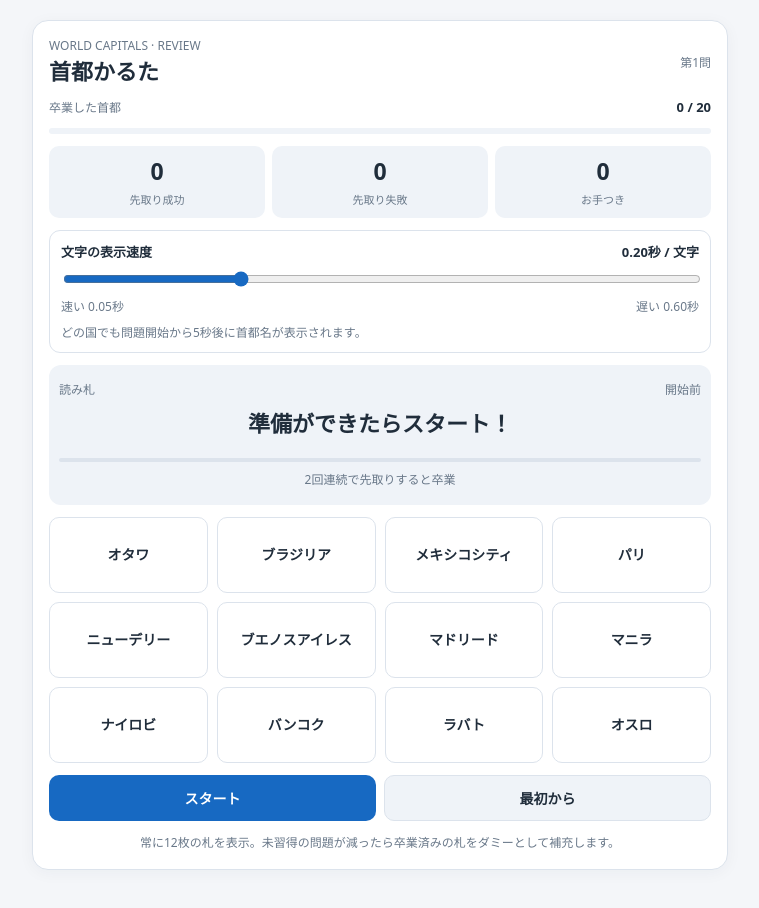
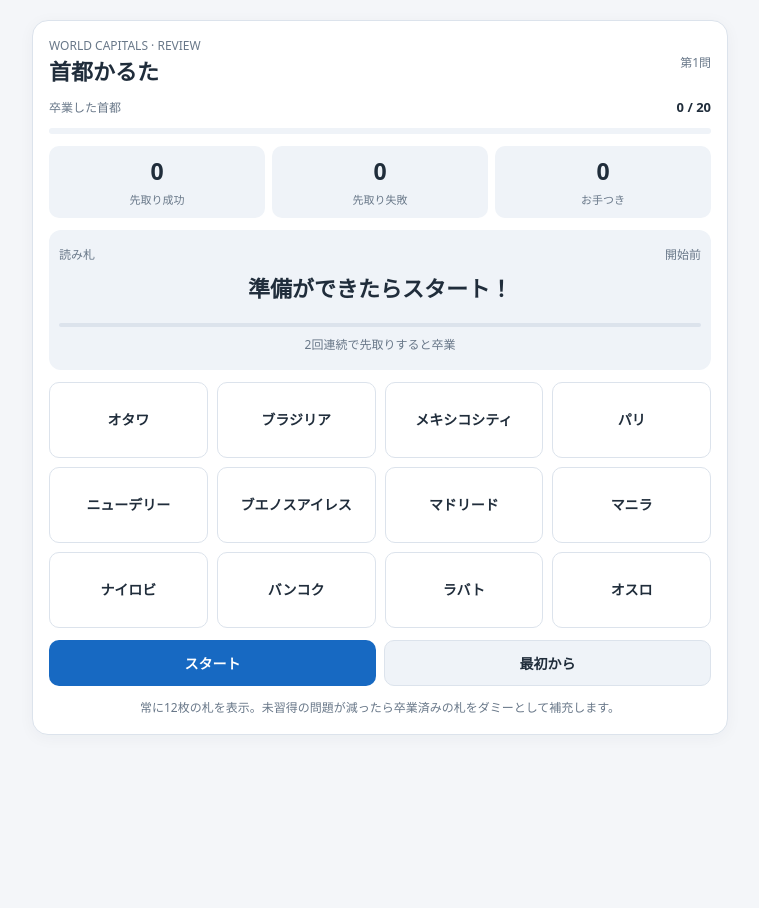
Before and after one commit to gituser1005/karuta, a plain HTML site: page capital-karuta.html in a window 1280 px wide. Shown: the whole page, without its empty margins (260-1019 px from the left). After the commit the page ends 800 px from the top, so only its background shows below. Drawn offline with Linux system fonts and the light colour scheme.

Commit message:
Fix reading speed at 0.4 seconds and remove speed controls

```diff
--- a/capital-karuta.html
+++ b/capital-karuta.html
@@ -14,7 +14,6 @@ main{max-width:720px;margin:20px auto;padding:0 12px 24px}
 .muted{color:var(--muted);font-size:12px}.heading{font-size:22px;font-weight:800}
 .track{height:6px;border-radius:99px;background:var(--panel);overflow:hidden}.track>div{height:100%;width:0;background:var(--green);transition:width .2s}
 .stats{display:grid;grid-template-columns:repeat(3,minmax(0,1fr));gap:7px}.stat{background:var(--panel);border-radius:10px;text-align:center;padding:9px 3px}.stat strong{font-size:23px;display:block;font-variant-numeric:tabular-nums}.stat span{font-size:11px;color:var(--muted)}
-.settings{border:1px solid var(--border);border-radius:11px;padding:11px;display:grid;gap:8px}input[type=range]{width:100%;accent-color:var(--accent)}
 .reader{background:var(--panel);border-radius:12px;padding:14px 10px;text-align:center;display:grid;gap:9px;min-height:140px;align-content:center}.sentence{font-size:clamp(17px,4vw,22px);font-weight:750;line-height:1.5;min-height:42px;overflow-wrap:anywhere}.clockline{height:4px;background:var(--border);border-radius:8px;overflow:hidden}.clockline>div{height:100%;width:0;background:var(--green)}.status{color:var(--muted);font-size:12px;min-height:20px;line-height:1.5}
 .cards{display:grid;grid-template-columns:repeat(3,minmax(0,1fr));gap:7px}.tile{font:inherit;color:var(--text);background:var(--card);border:1px solid var(--border);border-radius:10px;padding:6px 3px;min-height:68px;line-height:1.3;font-size:clamp(11px,2.8vw,14px);font-weight:650;overflow-wrap:anywhere;cursor:pointer;touch-action:manipulation}.tile:disabled{cursor:default}.tile:not(:disabled):active{transform:scale(.97)}.tile.bad{border-color:#c9694e;background:#cd694b2e}.tile.good{border:2px solid var(--green);background:#16a76524}.tile.bye{border:2px solid var(--green);background:#16a76535}
 .buttons{display:flex;gap:8px}.btn{flex:1;font:inherit;font-weight:700;font-size:14px;padding:12px 8px;border-radius:10px;border:1px solid var(--border);background:var(--panel);color:var(--text);cursor:pointer}.btn.primary{background:var(--accent);color:#fff;border-color:transparent}.btn:disabled{opacity:.45;cursor:default}.hidden{display:none!important}.results{text-align:center;padding:18px 8px;display:grid;gap:12px}
@@ -28,7 +27,6 @@ main{max-width:720px;margin:20px auto;padding:0 12px 24px}
   <div class="spread"><span class="muted">卒業した首都</span><strong id="mastered" style="font-size:13px">0 / 20</strong></div>
   <div class="track"><div id="progress"></div></div>
   <div class="stats"><div class="stat"><strong id="early">0</strong><span>先取り成功</span></div><div class="stat"><strong id="late">0</strong><span>先取り失敗</span></div><div class="stat"><strong id="wrong">0</strong><span>お手つき</span></div></div>
-  <div class="settings"><div class="spread"><strong style="font-size:13px">文字の表示速度</strong><strong id="speed-text" style="font-size:13px">0.20秒 / 文字</strong></div><input id="speed" type="range" min="50" max="600" step="25" value="200" aria-label="文字の表示速度"><div class="spread muted"><span>速い 0.05秒</span><span>遅い 0.60秒</span></div><div class="muted">どの国でも問題開始から5秒後に首都名が表示されます。</div></div>
   <div id="play" style="display:grid;gap:12px"><div class="reader"><div class="spread"><span class="muted">読み札</span><span class="muted" id="clock">開始前</span></div><div class="sentence" id="sentence">準備ができたらスタート！</div><div class="clockline"><div id="timefill"></div></div><div class="status" id="status" aria-live="polite">2回連続で先取りすると卒業</div></div><div class="cards" id="cards"></div><div class="buttons"><button class="btn primary" id="start">スタート</button><button class="btn" id="reset">最初から</button></div></div>
   <div id="finish" class="results hidden"><div style="font-size:36px">🏆</div><div style="font-size:23px;font-weight:800">全20か国を卒業！</div><div id="summary" style="font-size:14px;line-height:1.9"></div><button class="btn primary" id="again">もう一度遊ぶ</button></div>
   <div class="muted" style="text-align:center;line-height:1.65">常に12枚の札を表示。未習得の問題が減ったら卒業済みの札をダミーとして補充します。</div>
@@ -52,7 +50,8 @@ const raw=[
 ];
 const shuffle=arr=>{const a=[...arr];for(let i=a.length-1;i>0;i--){const j=Math.floor(Math.random()*(i+1));[a[i],a[j]]=[a[j],a[i]]}return a};
 let all=[],waiting=[],slots=[],current=null,mode='idle';
-let speed=200,turn=0,mastered=0,early=0,late=0,wrong=0,wrongThis=0;
+const speed=400;
+let turn=0,mastered=0,early=0,late=0,wrong=0,wrongThis=0;
 let previousId=-1,startedAt=0,readTimer=null,advanceTimer=null,feedbackTimers=[];
 function clearTimers(){if(readTimer!==null)clearInterval(readTimer);if(advanceTimer!==null)clearTimeout(advanceTimer);feedbackTimers.forEach(clearTimeout);feedbackTimers=[];readTimer=null;advanceTimer=null}
 function newItem(pair,id){return{id,country:pair[0],capital:pair[1],streak:0,attempts:0,due:0,mastered:false}}
@@ -66,7 +65,7 @@ function begin(){clearTimers();if(mastered===all.length){finish();return}current
 function replaceGraduated(item){const pos=slots.findIndex(s=>s.item===item&&!s.dummy);if(pos<0)return;const old=slots[pos];let replacement;if(waiting.length){replacement={item:waiting.shift(),dummy:false,button:null}}else{const visibleIds=new Set(slots.filter((s,i)=>i!==pos).map(s=>s.item.id));const options=all.filter(x=>x.mastered&&!visibleIds.has(x.id));const dummy=shuffle(options)[0]||item;replacement={item:dummy,dummy:true,button:null}}slots[pos]=replacement;old.button.replaceWith(makeTile(replacement))}
 function pick(entry,b){if(mode!=='reading'||b.disabled)return;if(entry.item!==current||entry.dummy){wrong++;wrongThis++;stats();b.classList.add('bad');const task=setTimeout(()=>b.classList.remove('bad'),350);feedbackTimers.push(task);$('status').textContent='お手つき！ 別の札を探そう';return}const success=performance.now()-startedAt<5000&&wrongThis===0;clearTimers();mode='answered';current.attempts++;if(success){early++;current.streak++}else{late++;current.streak=0}slots.forEach(s=>s.button.disabled=true);b.classList.add('good');$('sentence').textContent=sentence(current);$('clock').textContent=success?'先取り成功':'正解';$('timefill').style.width='100%';const graduation=current.streak>=2;if(graduation){current.mastered=true;mastered++;b.classList.add('bye');$('status').textContent='🎉 2回連続先取り！ この首都は卒業！'}else if(success){$('status').textContent='★ 先取り成功！ あと1回で卒業'}else{$('status').textContent='答えを確認。数問後に復習しよう'}const finishedItem=current;previousId=finishedItem.id;turn++;if(!graduation)finishedItem.due=turn+2+Math.floor(Math.random()*3);stats();advanceTimer=setTimeout(()=>{if(graduation)replaceGraduated(finishedItem);if(mastered===all.length)finish();else begin()},950)}
 function finish(){clearTimers();mode='finished';$('play').classList.add('hidden');$('finish').classList.remove('hidden');$('progress').style.width='100%';$('mastered').textContent=all.length+' / '+all.length;$('summary').innerHTML='出題数：<strong>'+turn+'問</strong><br>先取り成功：<strong>'+early+'回</strong><br>先取り失敗：<strong>'+late+'回</strong><br>お手つき：<strong>'+wrong+'回</strong>'}
-$('start').addEventListener('click',()=>{if(mode==='idle')begin()});$('reset').addEventListener('click',init);$('again').addEventListener('click',init);$('speed').addEventListener('input',e=>{speed=Number(e.target.value);$('speed-text').textContent=(speed/1000).toFixed(2)+'秒 / 文字'});init();
+$('start').addEventListener('click',()=>{if(mode==='idle')begin()});$('reset').addEventListener('click',init);$('again').addEventListener('click',init);init();
 })();
 </script>
 </body>
```
Also changed, not shown: 2 other files.
